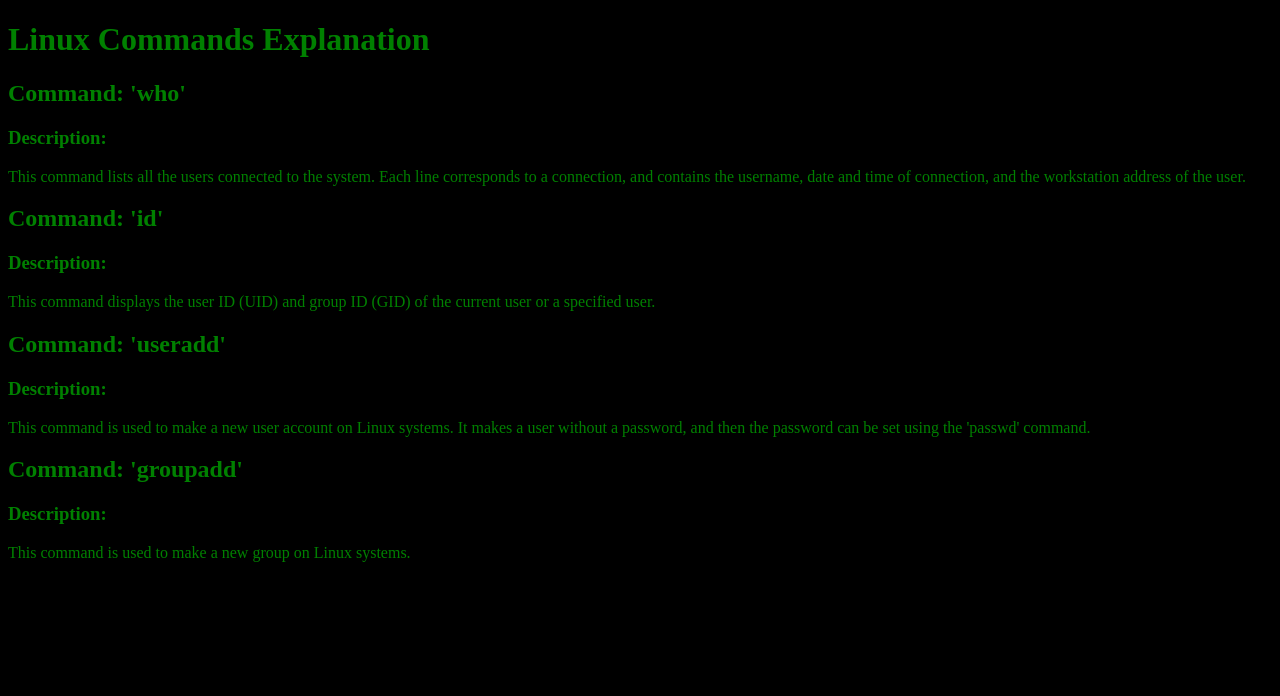
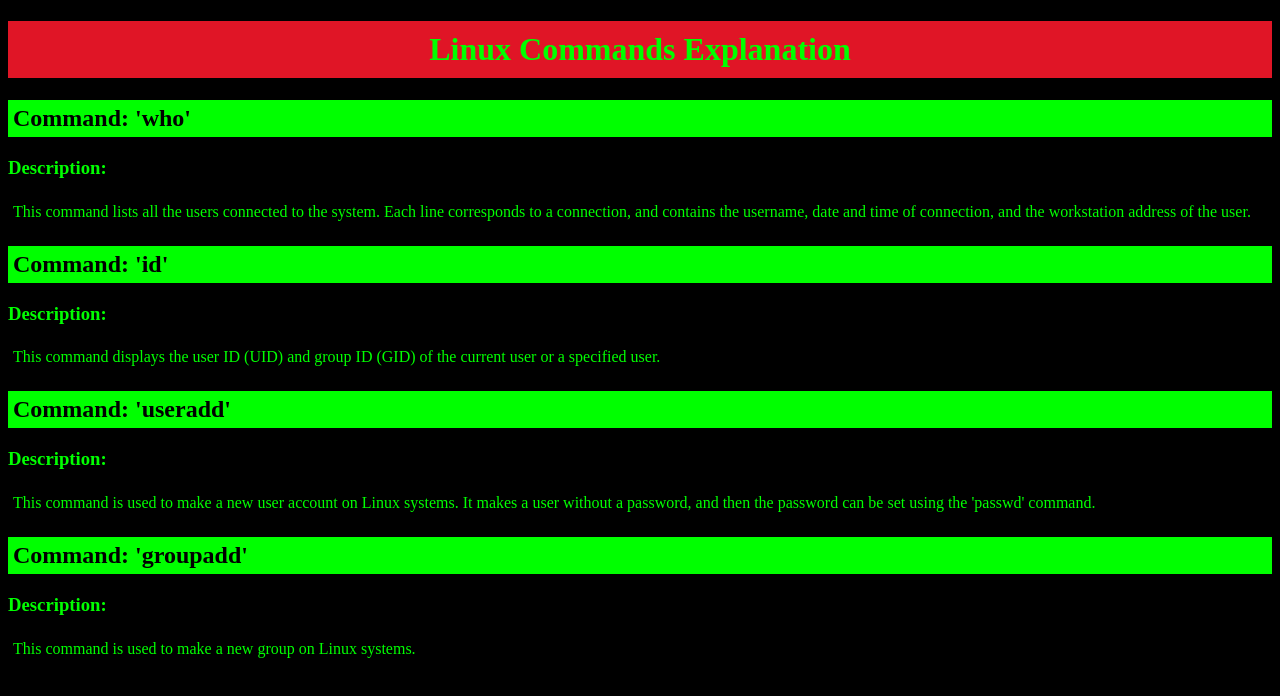
Before and after one commit to Mizorio/Linux-Helper-website, a plain HTML site: page index.html in a window 1280 px wide. Drawn offline with Linux system fonts and the light colour scheme.

Commit message:
New design

```diff
--- a/index.html
+++ b/index.html
@@ -7,8 +7,27 @@
     <title>Linux commands explanation</title>
     <style>
         body {
-            background-color: black;
-            color: green;
+            background-color: #000;
+            color: #0f0;
+            front-family: "Courier New", Courier, monospace;
+        }
+        h1 {
+            background-color: rgb(224, 21, 38);
+            color: #0f0;
+            padding: 10px;
+            text-align: center;
+        }
+        h2 {
+            background-color: #0f0;
+            color: #000;
+            padding: 5px;
+            margin: 0 0 20px 0;
+        }
+        p {
+            background-color: #000;
+            color: #0f0;
+            padding: 5px;
+            margin: 0 0 20px 0;
         }
     </style>
 </head>
```
